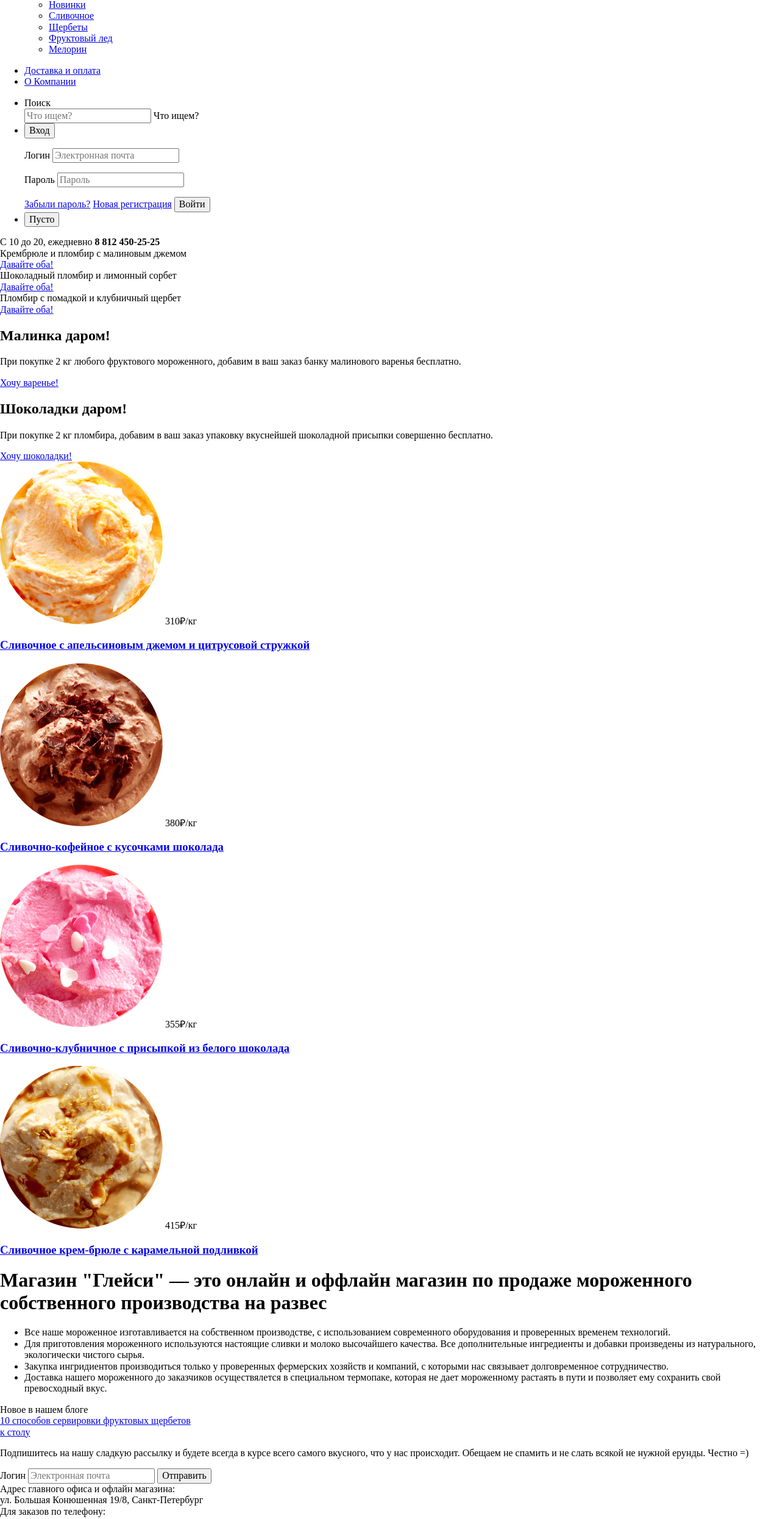
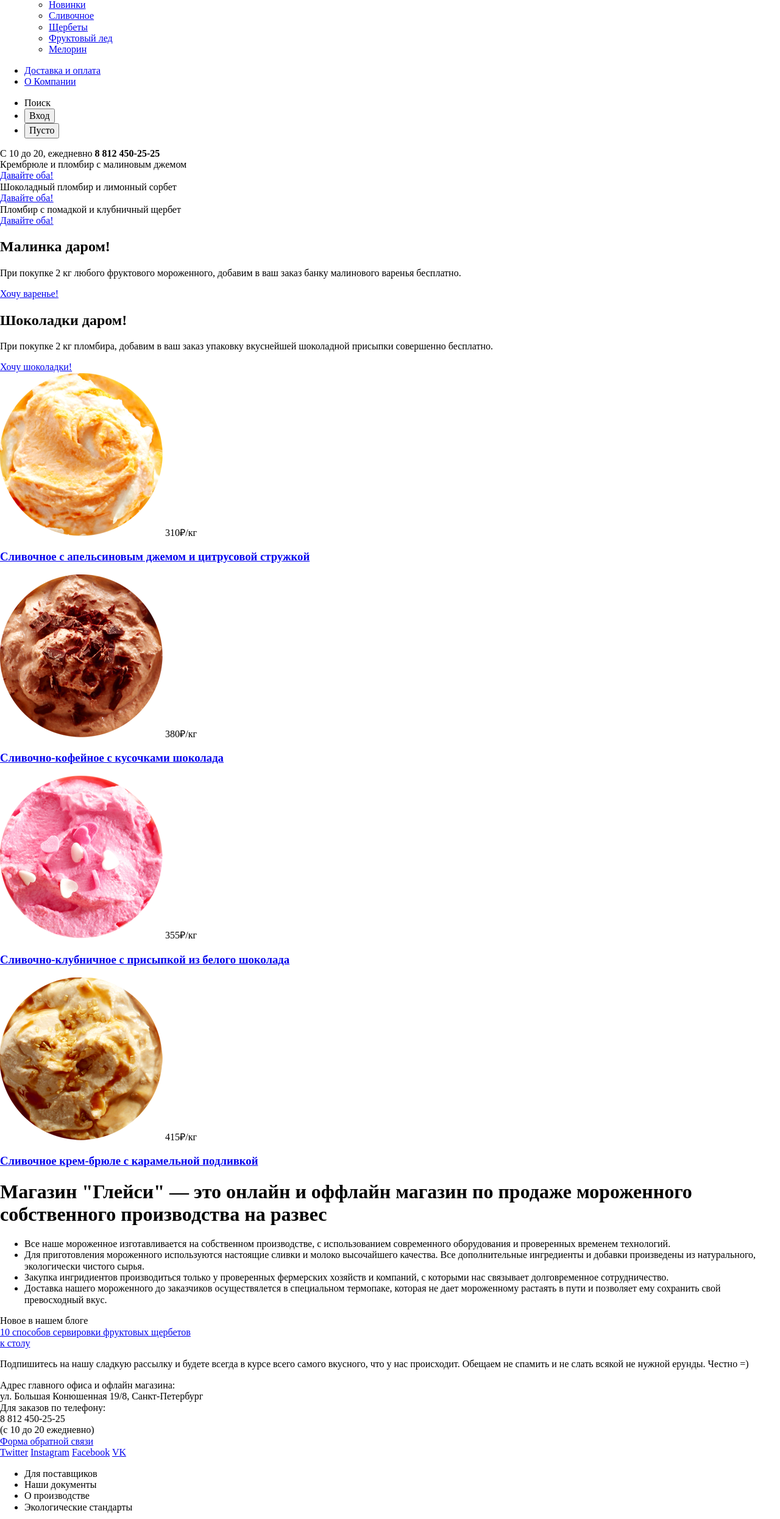
Before and after one commit to oksana9h/915891-gllacy, a plain HTML site: page index.html in a window 1280 px wide. Shown: the part 104-2595 px from the top of the page at 61% size. Drawn offline with nearby package versions, Linux system fonts and the light colour scheme.

Commit message:
Revert "Размечены формы для index"
This reverts commit 096873eea84b19f337d1534f7e69056cde69e07c.

```diff
--- a/index.html
+++ b/index.html
@@ -42,39 +42,9 @@
       <div>
         <ul aria-label="user-navigation">
           <li aria-label="Поиск">Поиск</li>
-          <!--Форма поиска-->
-            <div class="search">
-              <div class="serch-wrapper"
-                <a class="button-search" href="search.html">
-                </a>
-              </div>
-            </div>
-            <div class="search-form modal-content-show"
-              <form action="https://echo.htmlacademy.ru" method="post">
-              <input type="search" name="search" placeholder="Что ищем?">
-              <label class="hiden-top"> <span> Что ищем?</span>
-              </label>
-              </form>
-            </div>
+          <!--Здесь будет форма-->
           <li aria-label="Аутентификация"><button>Вход</button></li>
-          <!--Форма аутентификации-->
-            <form class="login-form" action="https://echo.htmlacademy.ru" method="post">
-            <p>
-              <label class="visually-hidden" for="user-login">Логин</label>
-              <input class="login-icon-user" id="user-login" type="text" name="login" placeholder="Электронная почта">
-            </p>
-            <p>
-              <label class="visually-hidden" for="user-password">Пароль</label>
-              <input class="login-icon-password" id="user-password" type="password" name="password" placeholder="Пароль">
-            </p>
-              </label>
-              <a class="restore" href="#"> Забыли пароль?</a>
-              <a class="restore" href="#"> Новая регистрация</a>
-
-            <button class="button" type="submit">
-              Войти
-            </button>
-            </form>
+          <!--Здесь будет форма-->
           <li aria-label="Корзина"><button>Пусто</button></li>
           <!--Здесь будет форма-->
          </ul>
@@ -182,15 +152,11 @@
           </a>
         </div>
       </div>
-      <!--Форма подписки-->
+
       <div class="newsletter-wrapper">
         <div class="newsletter-block">
         <p>Подпишитесь на нашу сладкую рассылку и будете всегда в курсе всего самого вкусного, что у нас происходит. Обещаем не спамить и не слать всякой не нужной ерунды. Честно =)</p>
-        <form class="subscribe-form" action="https://echo.htmlacademy.ru" method="post">
-            <label class="visually-hidden" for="user-subscribe">Логин</label>
-            <input class="subscribe-icon-user" id="user-subscribe" type="text" name="subscribe" placeholder="Электронная почта">
-            <button class="button" type="submit"> Отправить </button>
-        </form>
+        <!--Здесь форма-->
         </div>
       </div>
 
@@ -205,39 +171,6 @@
         </div>
         <div class="map-canvas"></div>
       </div>
-      <!--Форма обратной связи. Скорее всего нужно объединить с предыдущим блоком картой, пока не знаю-- >
-      <div class="popup-feedback feedback-content-show">
-        <h3>Мы обязательно вам ответим!</h3>
-        <button class="popup-close" type="buttton" title="Закрыть">
-        ::before
-        "Закрыть"
-        ::after
-        </button>
-          <form action="https://echo.htmlacademy.ru" method="post">
-            <p>
-              <input type="text" name="feedback-name" placeholder="Как вас зовут?"
-                <label class="hidden-top">
-                 <span>Как вас зовут?</span>
-                </label>
-            </p>
-            <p>
-              <input type="email" name="feedback-email" placeholder="Ваша почта для ответа?" required>
-                <label class="hidden-top">
-                  <span>Ваша почта для ответа?</span>
-                </label>
-            </p>
-            <p>
-              <textarea name="feedback-text" placeholder="Напишите что-нибудь..." required>
-              </textarea>
-                <label class="hidden-top">
-                  <span>Напишите что-нибудь...</span>
-                </label>
-            </p>
-            <button class="submit">Отправить</button>
-          </form>
-        </div>
-        <div class="popup-overlay modal content show">
-        </div>
     </main>
     <footer>
       <div class="social-block">
@@ -255,7 +188,7 @@
       </ul>
 
       <address class="footer-author">
-        <img src="img/index.html/logo-htmlacademy.png"  hight="39px" width="108px" alt="Логотип html академии">
+        <img src="img/index.html/logo-htmlacademy.png" alt="Логотип html академии">
         Сделано в <a class="author-link" href="https://htmlacademy.ru/" target="_blank">HTML Academy</a> © 2017
       </address>
     </footer>
```
Also changed, not shown: catalog.html (+1 -2 lines), img/index.html/logo-htmlacademy-small.svg (deleted).
